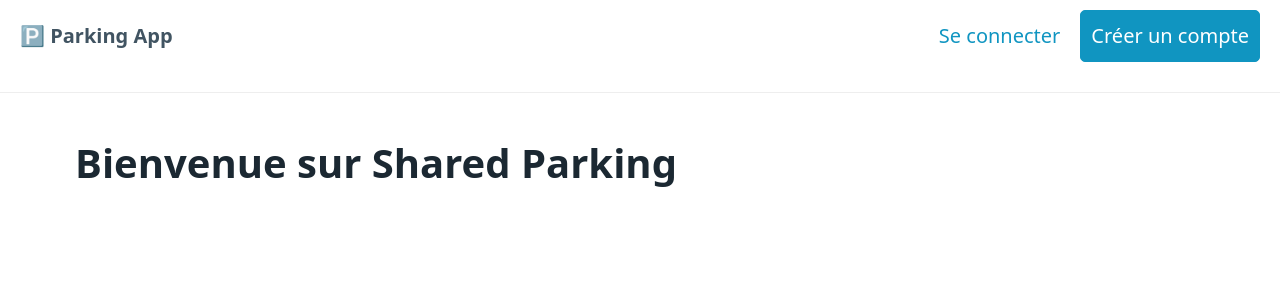
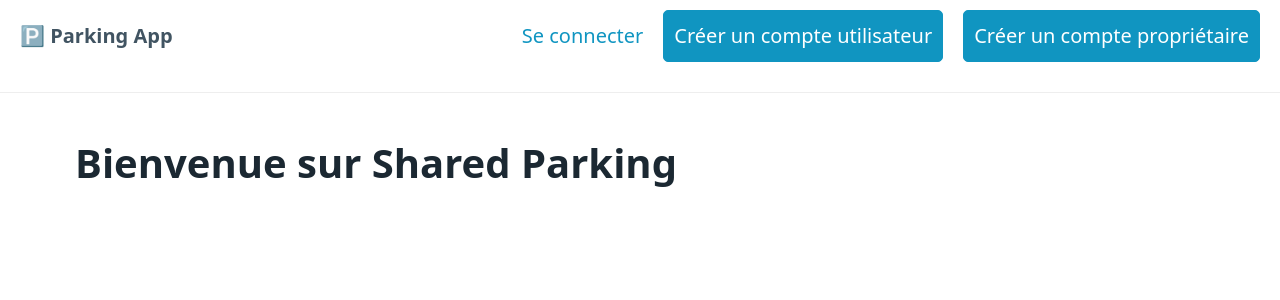
Before and after one commit to Anatole2/Clean, a PHP site: template templates/index.html.twig in a window 1280 px wide. Shown: the top 300 px of the page. Run offline with PHP 8.4, Linux system fonts and the light colour scheme; the template is opened without the code that fills it, so the values that code supplies are empty; some libraries are stand-ins or nearby versions.

Commit message:
refactor: modified base templates to correct navbar links

```diff
--- a/templates/base.html.twig
+++ b/templates/base.html.twig
@@ -21,7 +21,8 @@
             {# CAS 1 : L'utilisateur n'est PAS connecté #}
             {% if user is null %}
                 <li><a href="/login">Se connecter</a></li>
-                <li><a href="/register" role="button">Créer un compte</a></li>
+                <li><a href="/register/user" role="button">Créer un compte utilisateur</a></li>
+                <li><a href="/register/owner" role="button">Créer un compte propriétaire</a></li>
 
             {# CAS 2 : L'utilisateur EST connecté #}
             {% else %}
```
